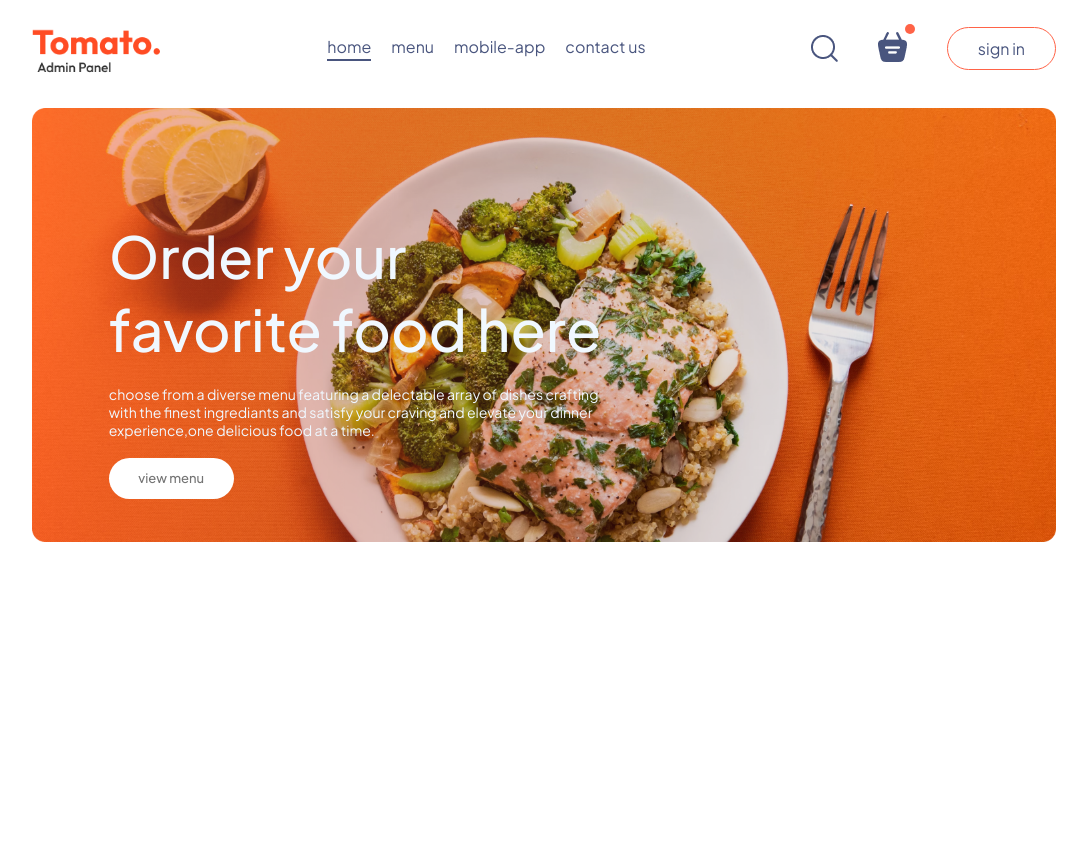
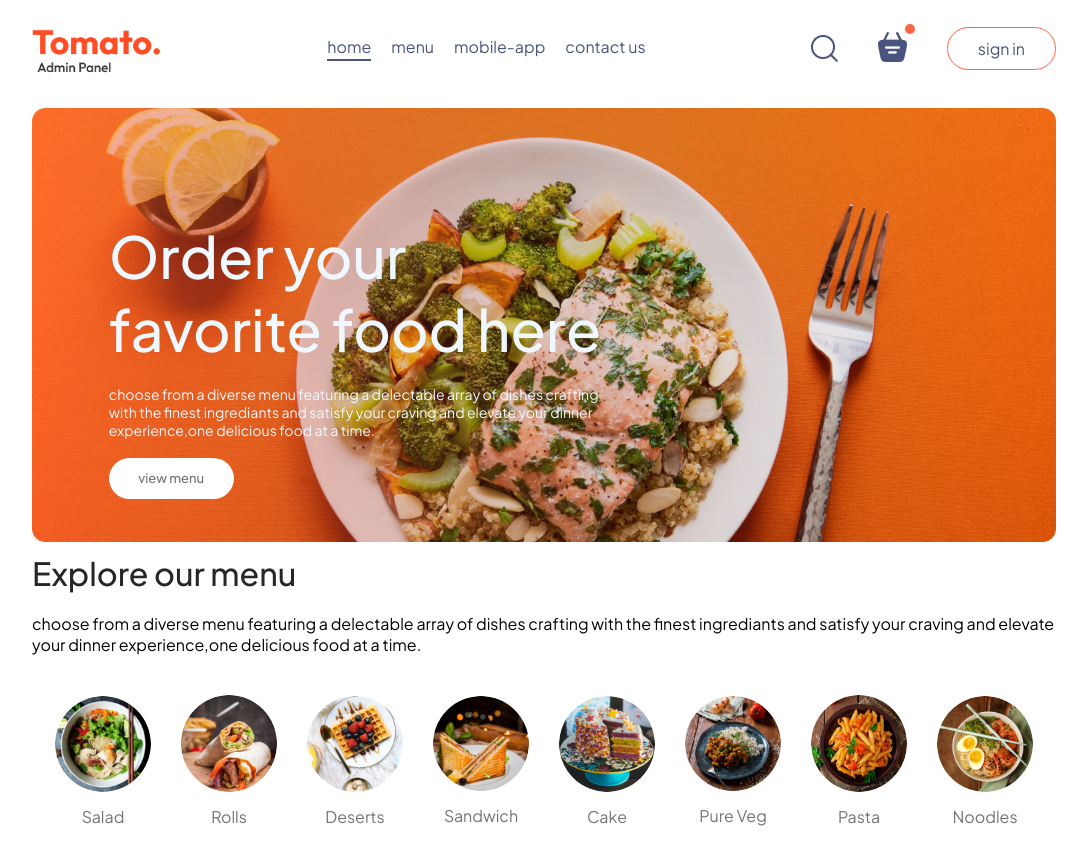
Before and after one commit to Sakshiparihar46/foodDelieveryApp, a React (Vite) app in the folder frontend/: page / in a window 1280 px wide. Shown: the whole page, without its empty margins (96-1183 px from the left). Before the commit the page ends 800 px from the top, so only its background shows below. Built offline with nearby package versions, Linux system fonts and the light colour scheme.

Commit message:
add menu

```diff
--- /dev/null
+++ b/frontend/src/components/ExploreMenu/ExploreMenu.css
@@ -0,0 +1,39 @@
+.explore-menu{
+    display: flex;
+    flex-direction:column;
+    gap: 20px;
+}
+
+.explore-menu h1{
+    color:#262626;
+    font-weight: 500;
+}
+.explore-menu-text{
+    max-width: 60%;
+    columns: #808080;
+}
+.explore-menu-list{
+    display: flex;
+    justify-content: center;
+    align-items: center;
+    gap: 30px;
+    text-align: center;
+    margin:20px 0px;
+    overflow-x: scroll;
+}
+.explore-menu-list::-webkit-scrollbar{
+    display: none;
+}
+.explore-menu-list-item img{
+   width: 7.5vw;
+   min-height: 80px;
+   cursor: pointer;
+   border-radius: 50%;
+   transition: 0.5s;
+}
+.explore-menu-list-item p{
+    margin-top: 10px;
+    color: #747474;
+    font-size: max(1.2vw,16px);
+    cursor: pointer;
+}
--- /dev/null
+++ b/frontend/src/components/ExploreMenu/ExploreMenu.jsx
@@ -0,0 +1,24 @@
+import React from 'react'
+import './ExploreMenu.css';
+import {menu_list} from '../../assets/assets'
+function ExploreMenu() {
+  return (
+    <div className='explore-menu' id='explore-menu'>
+        <h1 className='explore-menu-text'>Explore our menu</h1>
+        <p>choose from a diverse menu featuring a delectable array of dishes crafting with the finest ingrediants and satisfy your craving and elevate your dinner experience,one  delicious food at a time.</p>
+        <div className="explore-menu-list">
+            {menu_list.map((item,index)=>{
+                return (
+                    <div key={index}className='explore-menu-list-item'>
+                        <img src={item.menu_image} alt="" />
+                        <p>{item.menu_name}</p>
+                    </div>
+                )
+            })}
+        </div>
+
+    </div>
+  )
+}
+
+export default ExploreMenu
--- a/frontend/src/pages/home/home.jsx
+++ b/frontend/src/pages/home/home.jsx
@@ -1,10 +1,12 @@
 import React from 'react'
 import './home.css';
 import Header from '../../components/header/header'
+import ExploreMenu from '../../components/ExploreMenu/ExploreMenu';
 const Home = () => {
   return (
     <div>
       <Header/>
+      <ExploreMenu/>
     </div>
   )
 }
```
